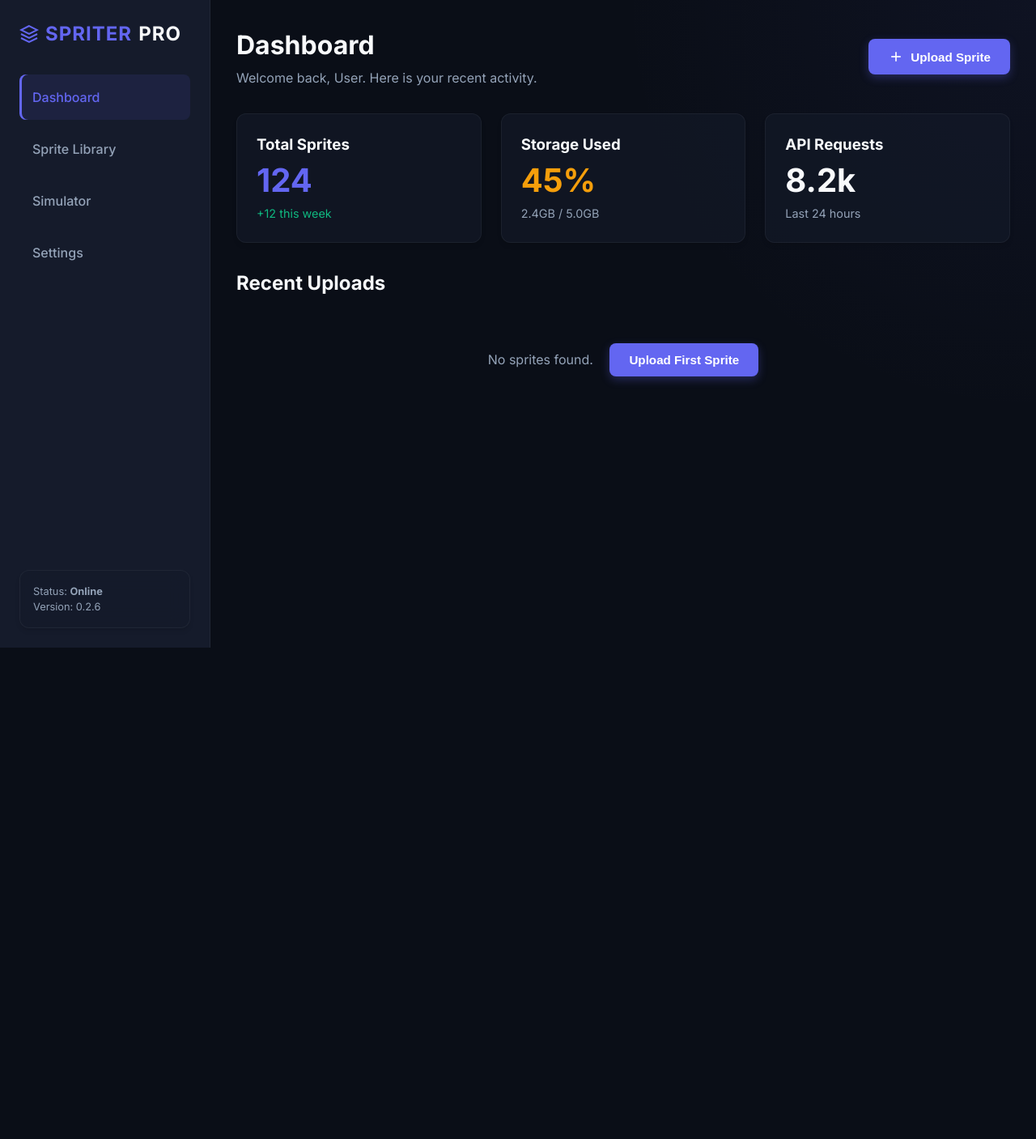
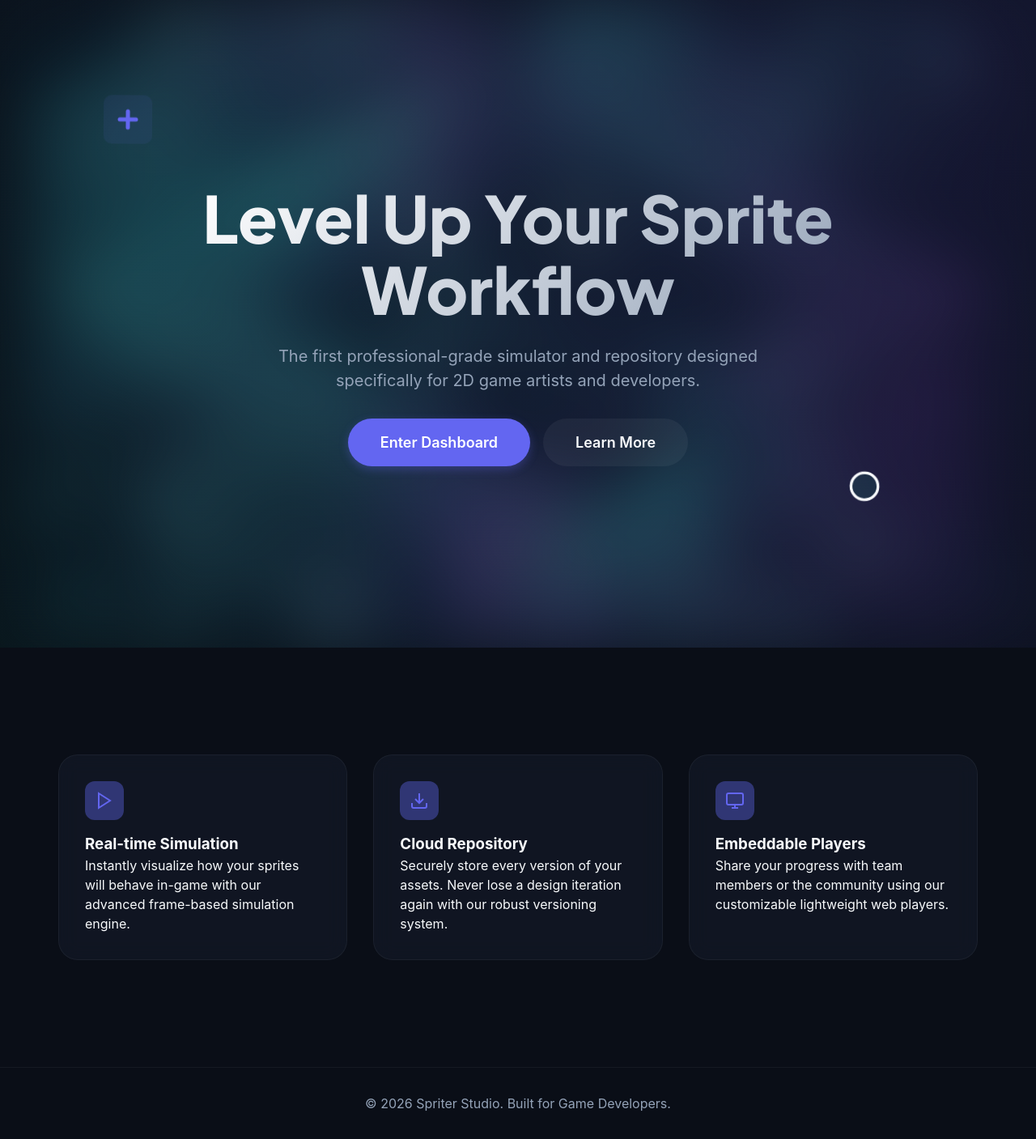
Before and after one commit to Dnllns/spriter, a FastAPI app: page / in a window 1280 px wide. Shown: the whole page at 81% size. Before the commit the page ends 800 px from the top, so only its background shows below. Run offline with FastAPI, Linux system fonts and the light colour scheme; data that the repository does not hold is empty; parts of the project's set-up code (start-up, migrations or seed data) failed here and were passed over.

Commit message:
feat(ui): Implement premium landing page and restructure routing
- Added flashy landing page with hero image and glassmorphism.
- Moved dashboard to /dashboard.
- Updated main logo to link back to landing page.
- Updated E2E frontend tests to match new routing structure.

```diff
--- a/src/infrastructure/repositories.py
+++ b/src/infrastructure/repositories.py
@@ -3,7 +3,7 @@ import uuid
 from sqlalchemy import select
 from sqlalchemy.orm import Session
 
-from ..domain.entities import Sprite, SpriteVersion
+from ..domain.entities import Animation, Sprite, SpriteVersion
 from ..domain.ports import SpriteRepository
 from .models import SpriteModel, SpriteVersionModel
 
@@ -80,7 +80,7 @@ class SqlAlchemySpriteRepository(SpriteRepository):
                 version=v.version_number,
                 image_url=v.image_url,
                 metadata=v.metadata_json,
-                animations=v.animations_json,
+                animations=[Animation(**a) for a in v.animations_json],
                 created_at=v.created_at,
                 changelog=v.changelog,
             )
--- a/src/main.py
+++ b/src/main.py
@@ -112,6 +112,11 @@ app.include_router(simulator_router, prefix="/api/v1")
 
 @app.get("/", include_in_schema=False)
 async def root(request: Request):
+    return templates.TemplateResponse("landing.html", {"request": request})
+
+
+@app.get("/dashboard", include_in_schema=False)
+async def dashboard(request: Request):
     return templates.TemplateResponse("index.html", {"request": request})
 
 
--- a/src/templates/index.html
+++ b/src/templates/index.html
@@ -16,12 +16,12 @@
     <div class="app-container">
         <!-- Sidebar Navigation -->
         <aside class="sidebar">
-            <div class="brand">
+            <a href="/" class="brand">
                 <svg width="24" height="24" viewBox="0 0 24 24" fill="none" stroke="currentColor" stroke-width="2">
                     <path d="M12 2L2 7l10 5 10-5-10-5zM2 17l10 5 10-5M2 12l10 5 10-5"></path>
                 </svg>
                 Spriter <span>Pro</span>
-            </div>
+            </a>
 
             <ul class="nav-menu">
                 <li class="nav-item active" onclick="navigate('dashboard')">
--- /dev/null
+++ b/src/templates/landing.html
@@ -0,0 +1,248 @@
+<!DOCTYPE html>
+<html lang="en">
+
+<head>
+    <meta charset="UTF-8">
+    <meta name="viewport" content="width=device-width, initial-scale=1.0">
+    <title>Spriter | The Future of 2D Game Assets</title>
+    <meta name="description"
+        content="Advanced Sprite Repository & Simulator for Game Developers. Manage, simulate, and optimize your 2D assets with ease.">
+    <link rel="stylesheet" href="/static/css/styles.css">
+    <link href="https://fonts.googleapis.com/css2?family=Plus+Jakarta+Sans:wght@400;600;700;800&display=swap"
+        rel="stylesheet">
+    <style>
+        :root {
+            --font-display: 'Plus Jakarta Sans', sans-serif;
+        }
+
+        .landing-hero {
+            position: relative;
+            min-height: 100vh;
+            display: flex;
+            align-items: center;
+            justify-content: center;
+            padding: var(--spacing-xl);
+            overflow: hidden;
+            background: radial-gradient(circle at top right, rgba(99, 102, 241, 0.1), transparent),
+                radial-gradient(circle at bottom left, rgba(16, 185, 129, 0.05), transparent);
+        }
+
+        .hero-bg-image {
+            position: absolute;
+            top: 50%;
+            left: 50%;
+            transform: translate(-50%, -50%);
+            width: 100%;
+            height: 100%;
+            object-fit: cover;
+            opacity: 0.3;
+            filter: blur(40px);
+            z-index: -1;
+        }
+
+        .hero-content {
+            max-width: 800px;
+            text-align: center;
+            z-index: 10;
+        }
+
+        .hero-title {
+            font-family: var(--font-display);
+            font-size: clamp(3rem, 8vw, 5rem);
+            font-weight: 800;
+            line-height: 1.1;
+            margin-bottom: var(--spacing-lg);
+            background: linear-gradient(135deg, #fff 0%, #94a3b8 100%);
+            -webkit-background-clip: text;
+            background-clip: text;
+            -webkit-text-fill-color: transparent;
+            animation: fadeInStep 0.8s ease-out forwards;
+        }
+
+        .hero-subtitle {
+            font-size: 1.25rem;
+            color: var(--color-text-muted);
+            margin-bottom: var(--spacing-xl);
+            max-width: 600px;
+            margin-left: auto;
+            margin-right: auto;
+            animation: fadeInStep 1s ease-out forwards 0.2s;
+            opacity: 0;
+        }
+
+        .cta-group {
+            display: flex;
+            gap: var(--spacing-md);
+            justify-content: center;
+            animation: fadeInStep 1.2s ease-out forwards 0.4s;
+            opacity: 0;
+        }
+
+        .btn-xl {
+            padding: 1rem 2.5rem;
+            font-size: 1.125rem;
+            font-weight: 600;
+            border-radius: 9999px;
+            transition: all 0.3s cubic-bezier(0.175, 0.885, 0.32, 1.275);
+        }
+
+        .btn-xl:hover {
+            transform: translateY(-4px) scale(1.05);
+            box-shadow: 0 20px 25px -5px rgba(0, 0, 0, 0.2), 0 0 20px var(--color-primary-glow);
+        }
+
+        .feature-grid {
+            display: grid;
+            grid-template-columns: repeat(auto-fit, minmax(300px, 1fr));
+            gap: var(--spacing-xl);
+            padding: var(--spacing-xl);
+            max-width: 1200px;
+            margin: 0 auto;
+        }
+
+        .feature-card {
+            background: var(--glass-bg);
+            backdrop-filter: blur(var(--backdrop-blur));
+            border: var(--glass-border);
+            padding: var(--spacing-xl);
+            border-radius: 24px;
+            transition: transform 0.3s ease;
+        }
+
+        .feature-card:hover {
+            transform: translateY(-8px);
+            background: rgba(255, 255, 255, 0.03);
+        }
+
+        .feature-icon {
+            width: 48px;
+            height: 48px;
+            border-radius: 12px;
+            background: var(--color-primary-glow);
+            display: flex;
+            align-items: center;
+            justify-content: center;
+            margin-bottom: var(--spacing-md);
+            color: var(--color-primary);
+        }
+
+        @keyframes fadeInStep {
+            from {
+                opacity: 0;
+                transform: translateY(20px);
+            }
+
+            to {
+                opacity: 1;
+                transform: translateY(0);
+            }
+        }
+
+        /* Floating Animation */
+        .floating-element {
+            position: absolute;
+            animation: float 6s ease-in-out infinite;
+            z-index: 1;
+        }
+
+        @keyframes float {
+
+            0%,
+            100% {
+                transform: translateY(0) rotate(0);
+            }
+
+            50% {
+                transform: translateY(-30px) rotate(5deg);
+            }
+        }
+    </style>
+</head>
+
+<body>
+    <div class="landing-hero">
+        <img src="/static/img/hero_bg.png" class="hero-bg-image" alt="">
+
+        <!-- Decorative elements -->
+        <div class="floating-element" style="top: 15%; left: 10%; animation-delay: 0s;">
+            <svg width="60" height="60" viewBox="0 0 24 24" fill="var(--color-primary-glow)">
+                <rect width="24" height="24" rx="4" fill-opacity="0.2" />
+                <path d="M12 8v8M8 12h8" stroke="var(--color-primary)" stroke-width="2" stroke-linecap="round" />
+            </svg>
+        </div>
+        <div class="floating-element" style="bottom: 20%; right: 15%; animation-delay: 2s;">
+            <svg width="40" height="40" viewBox="0 0 24 24" fill="var(--color-accent)">
+                <circle cx="12" cy="12" r="10" fill-opacity="0.1" stroke="currentColor" stroke-width="2" />
+            </svg>
+        </div>
+
+        <div class="hero-content">
+            <h1 class="hero-title">Level Up Your Sprite Workflow</h1>
+            <p class="hero-subtitle">The first professional-grade simulator and repository designed specifically for 2D
+                game artists and developers.</p>
+
+            <div class="cta-group">
+                <a href="/dashboard" class="btn btn-primary btn-xl">Enter Dashboard</a>
+                <a href="#features" class="btn btn-xl" style="background: rgba(255,255,255,0.05);">Learn More</a>
+            </div>
+        </div>
+    </div>
+
+    <section id="features" style="padding: 100px 0;">
+        <div class="feature-grid">
+            <div class="feature-card">
+                <div class="feature-icon">
+                    <svg width="24" height="24" fill="none" stroke="currentColor" stroke-width="2">
+                        <polygon points="5 3 19 12 5 21 5 3" />
+                    </svg>
+                </div>
+                <h3>Real-time Simulation</h3>
+                <p>Instantly visualize how your sprites will behave in-game with our advanced frame-based simulation
+                    engine.</p>
+            </div>
+            <div class="feature-card">
+                <div class="feature-icon">
+                    <svg width="24" height="24" fill="none" stroke="currentColor" stroke-width="2">
+                        <path d="M21 15v4a2 2 0 0 1-2 2H5a2 2 0 0 1-2-2v-4" />
+                        <polyline points="7 10 12 15 17 10" />
+                        <line x1="12" y1="15" x2="12" y2="3" />
+                    </svg>
+                </div>
+                <h3>Cloud Repository</h3>
+                <p>Securely store every version of your assets. Never lose a design iteration again with our robust
+                    versioning system.</p>
+            </div>
+            <div class="feature-card">
+                <div class="feature-icon">
+                    <svg width="24" height="24" fill="none" stroke="currentColor" stroke-width="2">
+                        <rect x="2" y="3" width="20" height="14" rx="2" ry="2" />
+                        <line x1="8" y1="21" x2="16" y2="21" />
+                        <line x1="12" y1="17" x2="12" y2="21" />
+                    </svg>
+                </div>
+                <h3>Embeddable Players</h3>
+                <p>Share your progress with team members or the community using our customizable lightweight web
+                    players.</p>
+            </div>
+        </div>
+    </section>
+
+    <footer
+        style="padding: var(--spacing-xl); text-align: center; color: var(--color-text-muted); border-top: var(--glass-border);">
+        <p>&copy; 2026 Spriter Studio. Built for Game Developers.</p>
+    </footer>
+
+    <script>
+        // Smooth scroll
+        document.querySelectorAll('a[href^="#"]').forEach(anchor => {
+            anchor.addEventListener('click', function (e) {
+                e.preventDefault();
+                document.querySelector(this.getAttribute('href')).scrollIntoView({
+                    behavior: 'smooth'
+                });
+            });
+        });
+    </script>
+</body>
+
+</html>
```
Also changed, not shown: knowledge_snapshot.json (+6 -7 lines), tests/e2e/test_frontend.py (+13 -2 lines), src/static/img/hero_bg.png (added).
